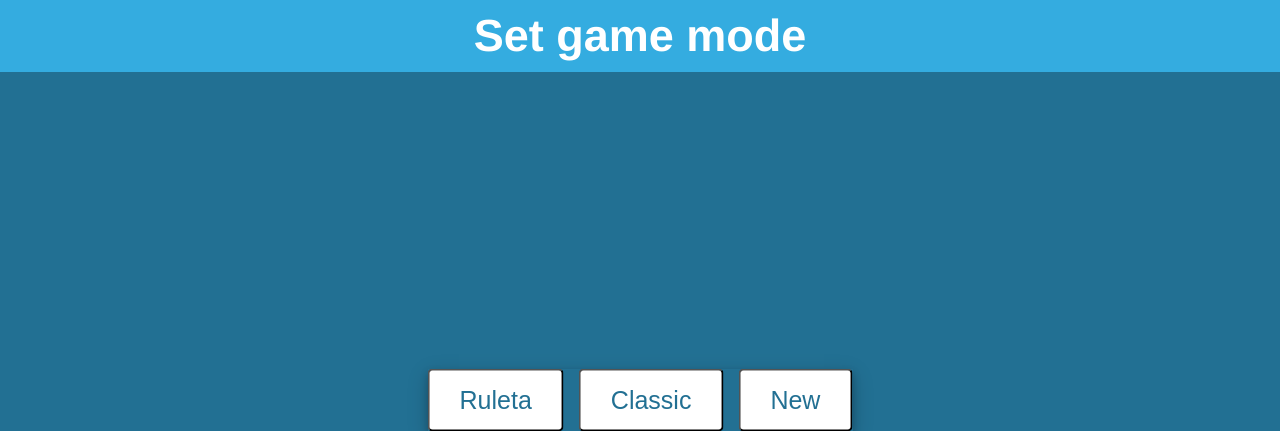
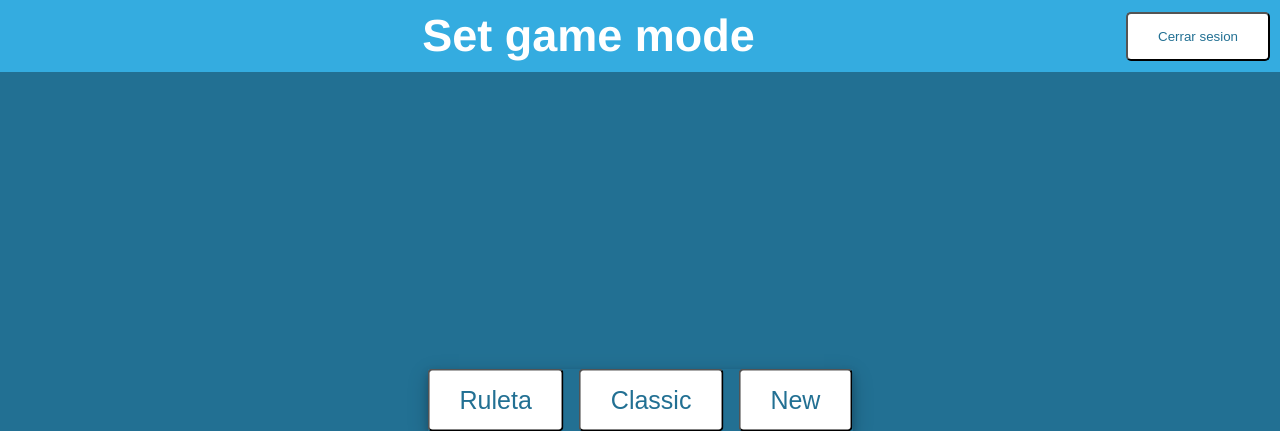
Before and after one commit to 1kagro/essence-game, a PHP site: page /index.html in a window 1280 px wide. Shown: the top 431 px of the page. Run offline with PHP 8.4, Linux system fonts and the light colour scheme.

Commit message:
Uni el login que creo Eugenio y arregle bugs de inicio de sesion y creacion de usuario

```diff
--- a/index.html
+++ b/index.html
@@ -13,6 +13,9 @@
     <div class="set-game_mode">
         <header>
             <h2>Set game mode</h2>
+            <button>Cerrar sesion</button>
+            <div class="head">
+            </div>
         </header>
         <main>
             <div class="container-buttons">
--- a/php/reg_users.php
+++ b/php/reg_users.php
@@ -4,8 +4,7 @@ $name= $_POST['nom'];
 $correo= $_POST['correo'];
 $user= $_POST['user'];
 $pass= $_POST['pass'];
-$pass = hash('sha512', $pass);
-
+$pass = password_hash(hash('sha512', $pass), PASSWORD_DEFAULT);
 
 $query = "INSERT INTO users(nom, correo, user, pass)
  VALUES ('$name','$correo','$user','$pass') ";
--- a/style.css
+++ b/style.css
@@ -28,12 +28,31 @@ html {
 }
 /*set game mode*/
 .set-game_mode header {
+    display: flex;
     background: #34ACE0;
     color: white;
     min-width: 30rem;
     width: 100%;
     padding: 1rem;
+    align-items: center;
+    justify-content: flex-end;
+    align-content: flex-start;
 }
+.set-game_mode header button {
+    color: #227093;
+    padding: 1.5rem 3rem;
+    outline: none;
+    border-radius: 0.5rem;
+    background: #fff;
+    cursor: pointer;
+    margin-left: 29vw;
+}
+/*
+.set-game_mode header .head {
+    display: flex;
+    align-content: center;
+    justify-content: flex-end;
+} */
 /*Quitar container*/
 .container-buttons,
 .info-box_ruleta,
```
Also changed, not shown: php/login.php (+19 -5 lines).
